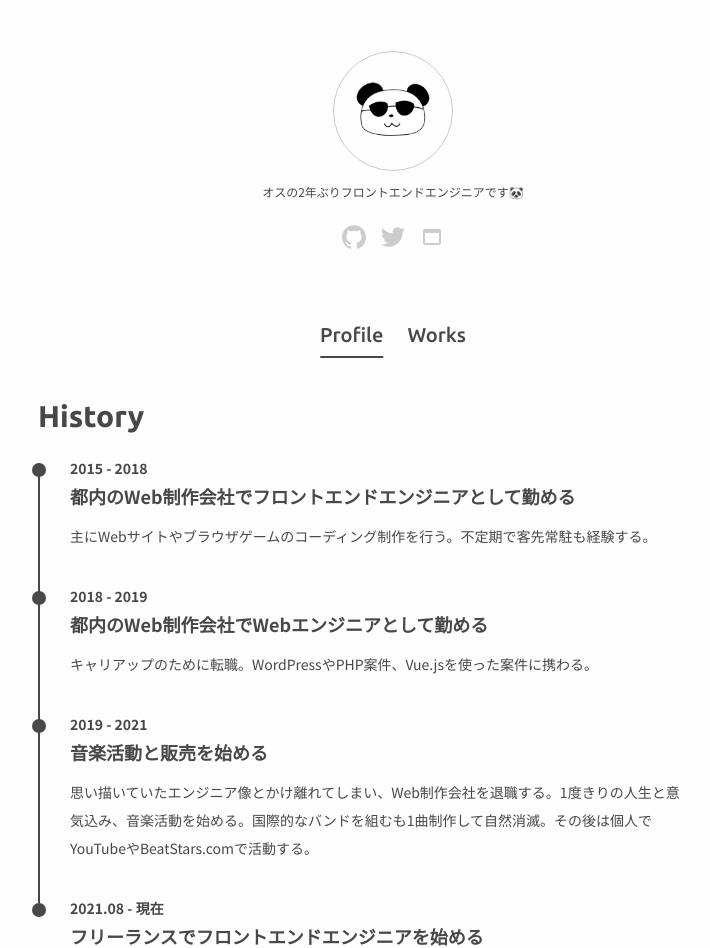
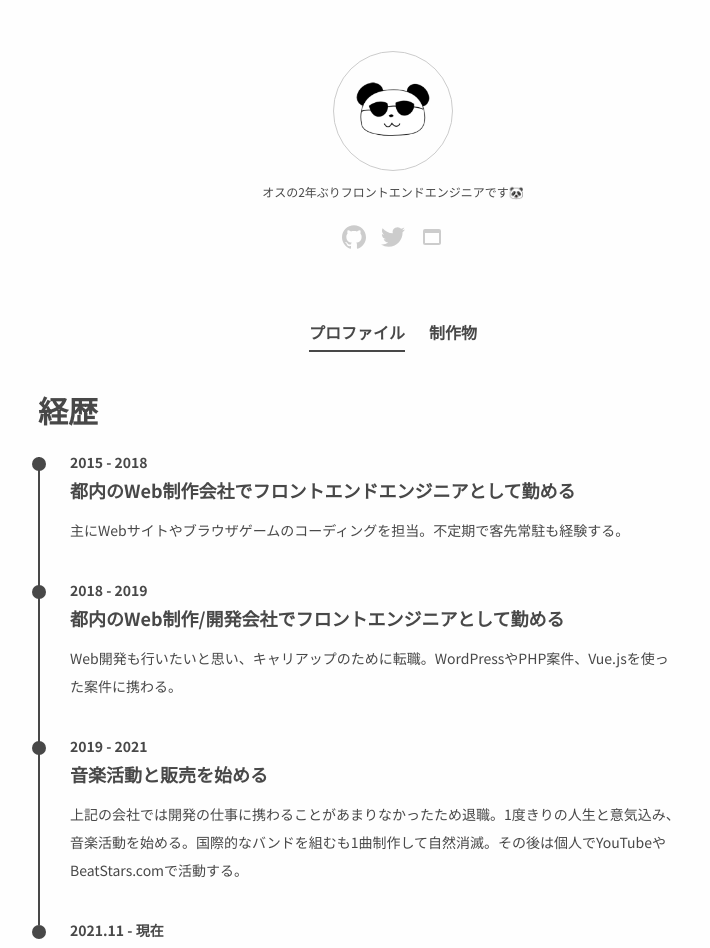
Before and after one commit to posipan/portfolio, a Next.js app: page / in a window 1280 px wide. Shown: the top 948 px of the page, without its empty margins (247-957 px from the left). Built offline with nearby package versions, Linux system fonts and the light colour scheme.

Commit message:
タイトルやナビゲーションの日本語化

```diff
--- a/components/Nav.tsx
+++ b/components/Nav.tsx
@@ -1,15 +1,14 @@
 import Link from "next/link";
 import styled from "styled-components";
-import { fontFamily, color } from "../styles/style";
+import { color } from "../styles/style";
 import { useRouter } from "next/router";
 import { Box, HStack } from "@chakra-ui/react";
 
-const { en } = fontFamily;
 const { primary } = color;
 
 const navList = [
-  { title: "Profile", path: "/" },
-  { title: "Works", path: "/works" },
+  { title: "プロファイル", path: "/" },
+  { title: "制作物", path: "/works" },
 ];
 
 export const Nav = () => {
@@ -44,9 +43,8 @@ export const Nav = () => {
 
 const SAnchor = styled.a`
   position: relative;
-  font-size: 1.25rem;
-  font-family: ${en};
-  font-weight: 500;
+  font-size: 1rem;
+  font-weight: 700;
   padding-bottom: 0.5rem;
   cursor: pointer;
   &:hover {
--- a/components/profile/Profile.tsx
+++ b/components/profile/Profile.tsx
@@ -24,25 +24,25 @@ export const TimelineItem: Array<TimelineItemType> = [
     title: "都内のWeb制作会社でフロントエンドエンジニアとして勤める",
     period: "2015 - 2018",
     occupation:
-      "主にWebサイトやブラウザゲームのコーディング制作を行う。不定期で客先常駐も経験する。",
+      "主にWebサイトやブラウザゲームのコーディングを担当。不定期で客先常駐も経験する。",
   },
   {
-    title: "都内のWeb制作会社でWebエンジニアとして勤める",
+    title: "都内のWeb制作/開発会社でフロントエンジニアとして勤める",
     period: "2018 - 2019",
     occupation:
-      "キャリアップのために転職。WordPressやPHP案件、Vue.jsを使った案件に携わる。",
+      "Web開発も行いたいと思い、キャリアップのために転職。WordPressやPHP案件、Vue.jsを使った案件に携わる。",
   },
   {
     title: "音楽活動と販売を始める",
     period: "2019 - 2021",
     occupation:
-      "思い描いていたエンジニア像とかけ離れてしまい、Web制作会社を退職する。1度きりの人生と意気込み、音楽活動を始める。国際的なバンドを組むも1曲制作して自然消滅。その後は個人でYouTubeやBeatStars.comで活動する。",
+      "上記の会社では開発の仕事に携わることがあまりなかったため退職。1度きりの人生と意気込み、音楽活動を始める。国際的なバンドを組むも1曲制作して自然消滅。その後は個人でYouTubeやBeatStars.comで活動する。",
   },
   {
-    title: "フリーランスでフロントエンドエンジニアを始める",
-    period: "2021.08 - 現在",
+    title: "クラウドソーシングでフロントエンドエンジニアをしながら、開発の勉強を始める",
+    period: "2021.11 - 現在",
     occupation:
-      "YouTube APIを使って自分用にマーケティングツールの制作を試みたことがきっかけでプログラミングを再開し、楽しくなる。現在は学習に比重を置きつつ、クラウドソーシングでフロントエンドエンジニアを始める。",
+      "YouTube APIを使って自分用にマーケティングツールの制作を試みたことがきっかけでプログラミングを再開。現在は学習に比重を置きつつ、クラウドソーシングでフロントエンドエンジニアとして活動、評価はMAXを継続中。",
   },
 ];
 
@@ -66,7 +66,7 @@ export const SkillList: Array<SkillListType> = [
 export const Profile = () => {
   return (
     <>
-      <Section title="History">
+      <Section title="経歴">
         <Box as="ul">
           {TimelineItem.map((item, index) => {
             return (
@@ -80,7 +80,7 @@ export const Profile = () => {
           })}
         </Box>
       </Section>
-      <Section title="Skill">
+      <Section title="スキル">
         <Flex as="ul" wrap="wrap">
           {SkillList.map((item, index) => {
             return (
--- a/pages/_app.tsx
+++ b/pages/_app.tsx
@@ -14,7 +14,7 @@ const theme = extendTheme({
     },
   },
   fonts: {
-    heading: "Ubuntu",
+    heading: "Noto Sans JP",
     body: "Noto Sans JP",
   },
   colors: {
--- a/styles/globals.css
+++ b/styles/globals.css
@@ -1,4 +1,4 @@
-@import url("https://fonts.googleapis.com/css2?family=Noto+Sans+JP:wght@400;700&family=Ubuntu:wght@500;700&display=swap");
+@import url("https://fonts.googleapis.com/css2?family=Noto+Sans+JP:wght@400;700");
 
 * {
   box-sizing: border-box;
--- a/styles/style.ts
+++ b/styles/style.ts
@@ -3,8 +3,3 @@ export const color = {
   secondary: "#ccc",
   base: "#fefefe"
 };
-
-export const fontFamily = {
-    en: "'Ubuntu', san-serif",
-    ja: "'Noto Sans JP', sans-serif",
-}
```
Also changed, not shown: pages/works/[id].tsx (+16 -25 lines).
